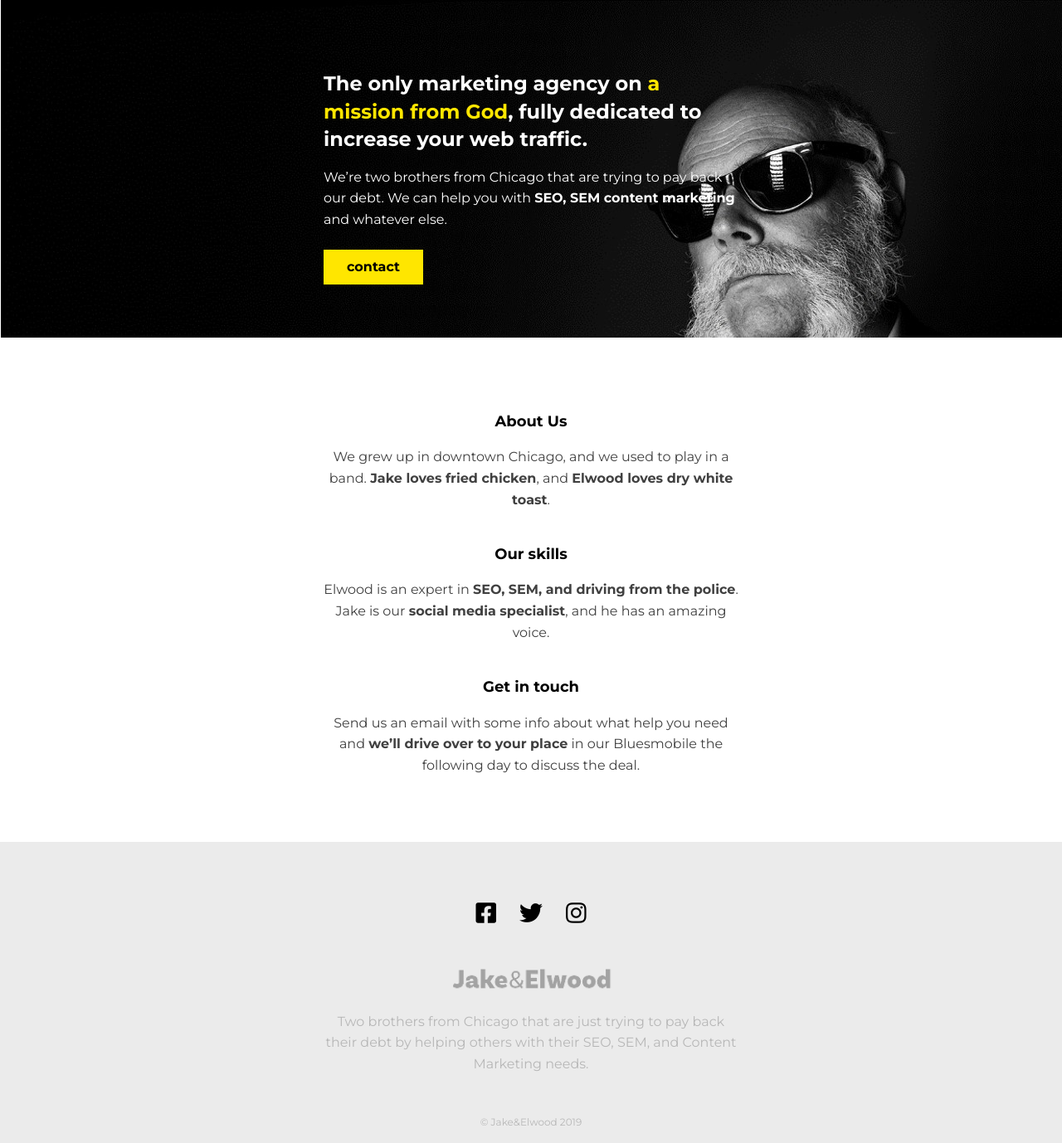
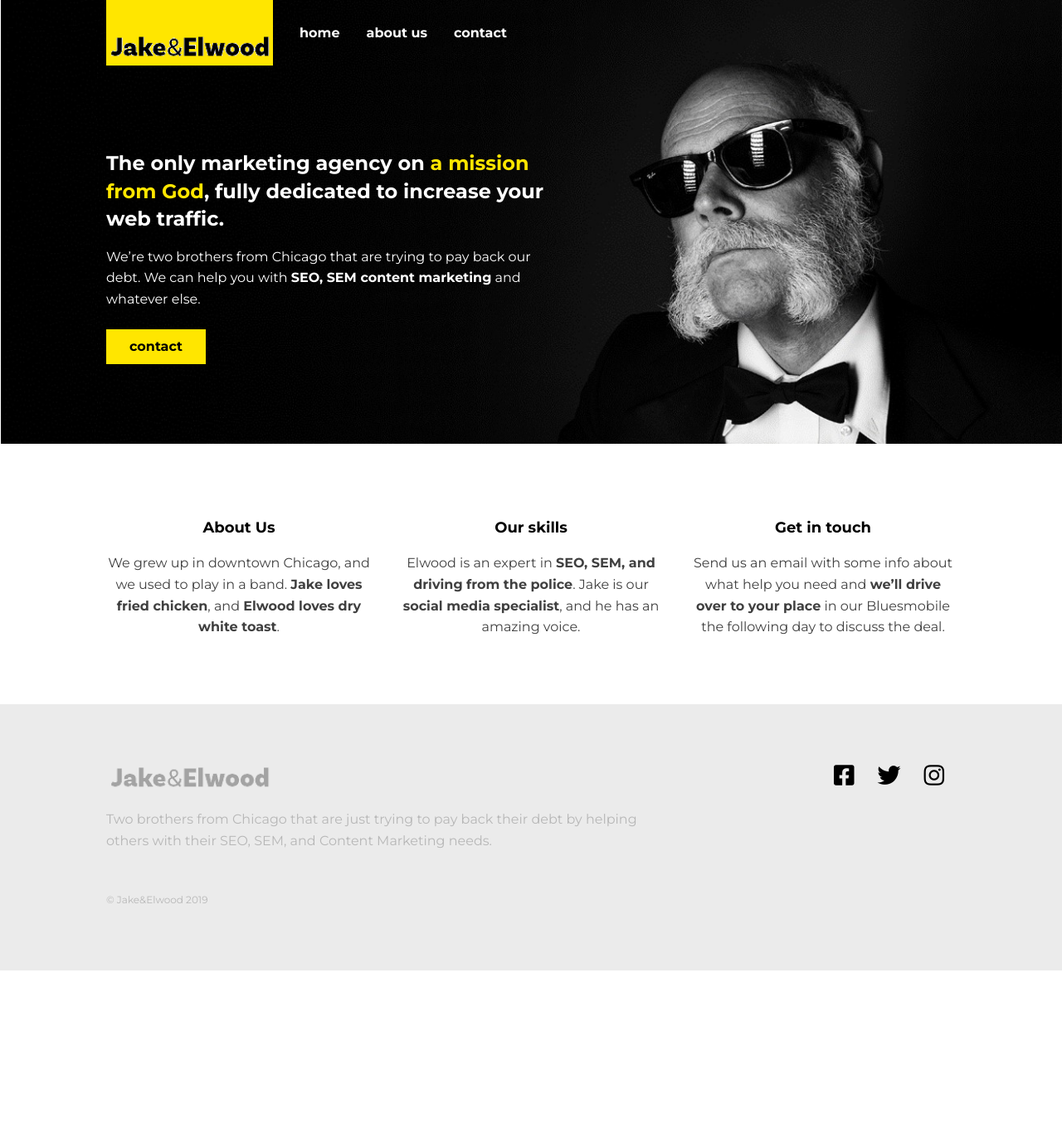
Before and after one commit to rolandlitzba/responsive-webdesign, a plain HTML site: page project-4/index.html in a window 1280 px wide. Shown: the whole page at 83% size. After the commit the page ends 1170 px from the top, so only its background shows below. Drawn offline with Linux system fonts and the light colour scheme.

Commit message:
Finalize first page

```diff
--- a/project-4/css/styles.css
+++ b/project-4/css/styles.css
@@ -58,6 +58,126 @@ strong {
 .main-grid {
   display: grid;
   grid-template-columns: minmax(1em, 1fr) minmax(0px, 500px) minmax(1em, 1fr);
+  grid-column-gap: 2em;
+}
+
+@media (min-width: 600px) {
+  .main-grid {
+    grid-template-columns: minmax(1em, 1fr) repeat(3, minmax(150px, 320px)) minmax(
+        1em,
+        1fr
+      );
+  }
+}
+
+/* navigation */
+
+.header {
+  background: black;
+}
+
+.header-home {
+  background: transparent;
+  position: absolute;
+  width: 100%;
+}
+
+.header-content {
+  display: flex;
+  grid-column: 2 / -2;
+}
+
+.logo-link {
+  background-color: #ffe600;
+  padding-top: 2em;
+}
+
+.nav {
+  position: fixed;
+  background: #000;
+  width: 100%;
+  top: 0;
+  right: 0;
+  bottom: 0;
+  left: 100%;
+  transform: translateX(0);
+  transition: transform 250ms;
+}
+
+.navigation-open {
+  transform: translateX(-100%);
+}
+
+.nav-list {
+  display: flex;
+  list-style: none;
+  margin: 0;
+  padding: 0;
+  height: 100%;
+  align-items: center;
+  justify-content: space-around;
+  flex-direction: column;
+}
+
+.nav-link {
+  color: #fff;
+  text-decoration: none;
+  font-size: 3rem;
+  font-weight: 700;
+}
+
+.nav-link:hover,
+.nav-link:focus {
+  color: #ffe600;
+}
+
+.close-nav {
+  border: 0;
+  background: 0;
+  color: #ffe600;
+  font-weight: 700;
+  font-size: 3rem;
+  cursor: pointer;
+  padding: 0.5em;
+  position: absolute;
+}
+
+.open-nav {
+  border: 0;
+  background: 0;
+  color: #fff;
+  cursor: pointer;
+  padding: 0.5em;
+  margin-left: auto;
+  font-size: 1.5em;
+}
+
+@media (min-width: 600px) {
+  .open-nav,
+  .close-nav {
+    display: none;
+  }
+
+  .nav {
+    position: initial;
+  }
+
+  .nav-list {
+    flex-direction: row;
+    justify-content: flex-start;
+  }
+
+  .nav-item {
+    margin-left: 2em;
+  }
+
+  .nav-link {
+    font-size: 1rem;
+  }
+
+  .header-home .nav {
+    background: transparent;
+  }
 }
 
 /* footer */
@@ -66,6 +186,10 @@ strong {
   background: #ebebeb;
   padding: 4em 0;
   text-align: center;
+
+  grid-template-areas:
+    '. social .'
+    '. main .';
 }
 
 .footer-main,
@@ -79,13 +203,17 @@ strong {
   opacity: 0.3;
 }
 
+.footer-main {
+  grid-area: main;
+}
+
 .footer-fineprint {
   font-size: 0.75rem;
   margin-top: 4em;
 }
 
 .social-list {
-  order: -1;
+  grid-area: social;
   list-style: none;
   padding: 0;
   margin: 0 0 2em;
@@ -103,18 +231,50 @@ strong {
   color: #777;
 }
 
+@media (min-width: 600px) {
+  .footer {
+    grid-template-areas: '. main main social .';
+  }
+
+  .footer-main {
+    text-align: left;
+  }
+
+  .social-list {
+    justify-content: flex-end;
+  }
+}
+
 /* ==================
     hero area
 ===================== */
 
 .hero {
   background-image: url(../img/hero-bg.jpg);
-  padding: 4em 0;
+  background-size: cover;
+  background-position: bottom;
+  padding: 8em 0 4em;
   color: #fff;
 }
 
 .hero > * {
   grid-column: 2 / -2;
+}
+
+@media (min-width: 400px) {
+  .hero > * {
+    margin-right: 20%;
+  }
+}
+
+@media (min-width: 600px) {
+  .hero {
+    padding: 10em 0 6em;
+  }
+
+  .hero > * {
+    grid-column: 2 / span 2;
+  }
 }
 
 /* ==================
@@ -129,3 +289,13 @@ strong {
 .col {
   grid-column: 2 / -2;
 }
+
+@media (min-width: 600px) {
+  .col {
+    grid-column: span 1;
+  }
+
+  .col:first-child {
+    grid-column: 2 / span 1;
+  }
+}
--- a/project-4/index.html
+++ b/project-4/index.html
@@ -2,37 +2,43 @@
 <html>
   <head>
     <title>Jake & Elwood</title>
-
     <meta name="viewport" content="width=device-width, initial-scale=1" />
-
     <link
       href="https://fonts.googleapis.com/css?family=Montserrat:400,700&display=swap"
       rel="stylesheet"
     />
-
     <link
       href="https://cdnjs.cloudflare.com/ajax/libs/font-awesome/5.9.0/css/all.css"
       rel="stylesheet"
     />
-
     <link href="css/styles.css" rel="stylesheet" />
   </head>
   <body>
-    <!-- <header class="header main-grid">
+    <header class="header header-home main-grid">
       <div class="header-content">
         <a class="logo-link" href="index.html">
-                    <img src="img/logo.png" alt="" class="logo">
+          <img src="img/logo.png" alt="" class="logo" />
         </a>
+        <button aria-label="Open navigation" class="open-nav">&#9776;</button>
 
         <nav class="nav">
+          <button aria-label="Close navigation" class="close-nav">
+            &times;
+          </button>
           <ul class="nav-list">
-                        <li class="nav-item"><a href="index.html" class="nav-link">home</a></li>
-                        <li class="nav-item"><a href="about.html" class="nav-link">about us</a></li>
-                        <li class="nav-item"><a href="contact.html" class="nav-link">contact</a></li>
+            <li class="nav-item">
+              <a href="index.html" class="nav-link">home</a>
+            </li>
+            <li class="nav-item">
+              <a href="about.html" class="nav-link">about us</a>
+            </li>
+            <li class="nav-item">
+              <a href="contact.html" class="nav-link">contact</a>
+            </li>
           </ul>
         </nav>
       </div>
-        </header> -->
+    </header>
 
     <main>
       <section class="hero main-grid">
@@ -101,5 +107,7 @@
         </li>
       </ul>
     </footer>
+
+    <script src="script.js"></script>
   </body>
 </html>
--- /dev/null
+++ b/project-4/script.js
@@ -0,0 +1,11 @@
+const closeButton = document.querySelector('.close-nav');
+const openButton = document.querySelector('.open-nav');
+const nav = document.querySelector('.nav');
+
+closeButton.addEventListener('click', () => {
+  nav.classList.remove('navigation-open');
+});
+
+openButton.addEventListener('click', () => {
+  nav.classList.add('navigation-open');
+});
```
Lines whose indentation alone changed are shown as unchanged.
